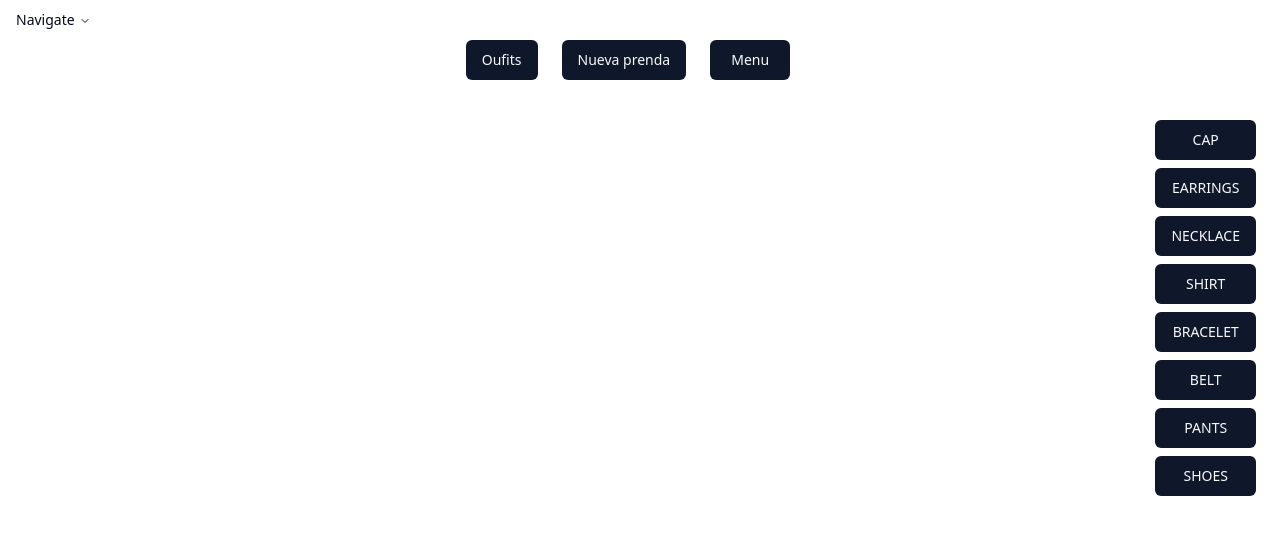
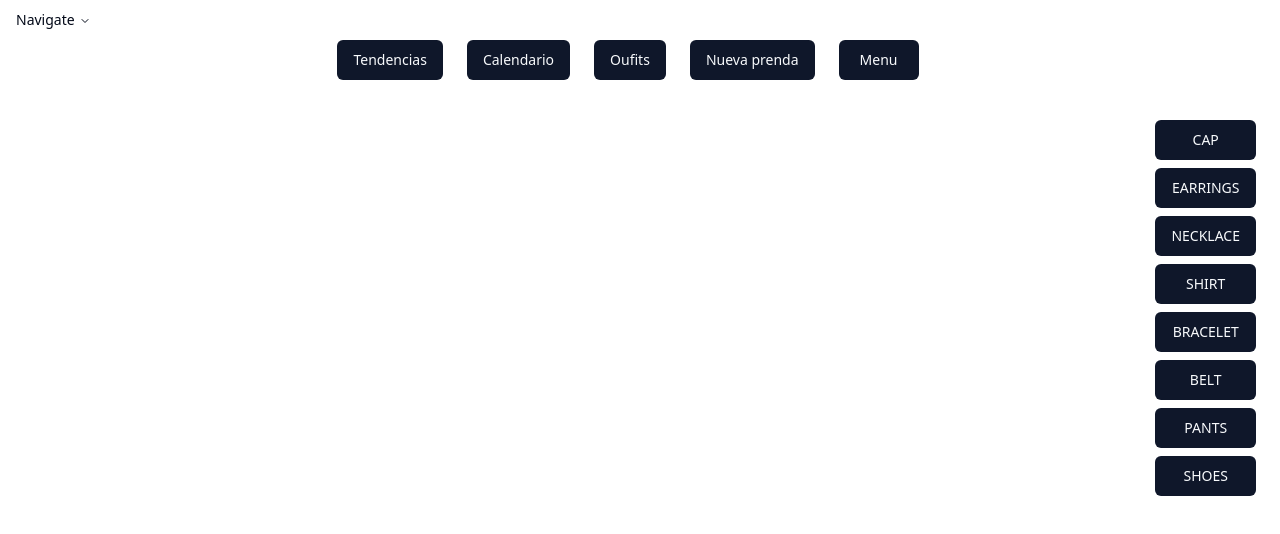
Before and after one commit to MavReactors/Frontend, a React (Vite) app: page /wardrobe in a window 1280 px wide. Shown: the top 534 px of the page. Built offline with nearby package versions, Linux system fonts and the light colour scheme.

Commit message:
boton tendecias

```diff
--- a/src/page/WardrobePage.tsx
+++ b/src/page/WardrobePage.tsx
@@ -111,6 +111,8 @@ export default function WardrobePage() {
 
             <div className="flex flex-col gap-4">
                 <div className="flex justify-center items-center">
+                <Link to={'/trends'}><Button className="w-26 h-10 self-end mr-6">Tendencias</Button></Link>
+                <Link to={'/schedule'}><Button className="w-26 h-10 self-end mr-6">Calendario</Button></Link>
                 <Link to={'/oufits'}><Button className="w-26 h-10 self-end mr-6">Oufits</Button></Link>
                 <Dialog>
                     <DialogTrigger asChild>
```
